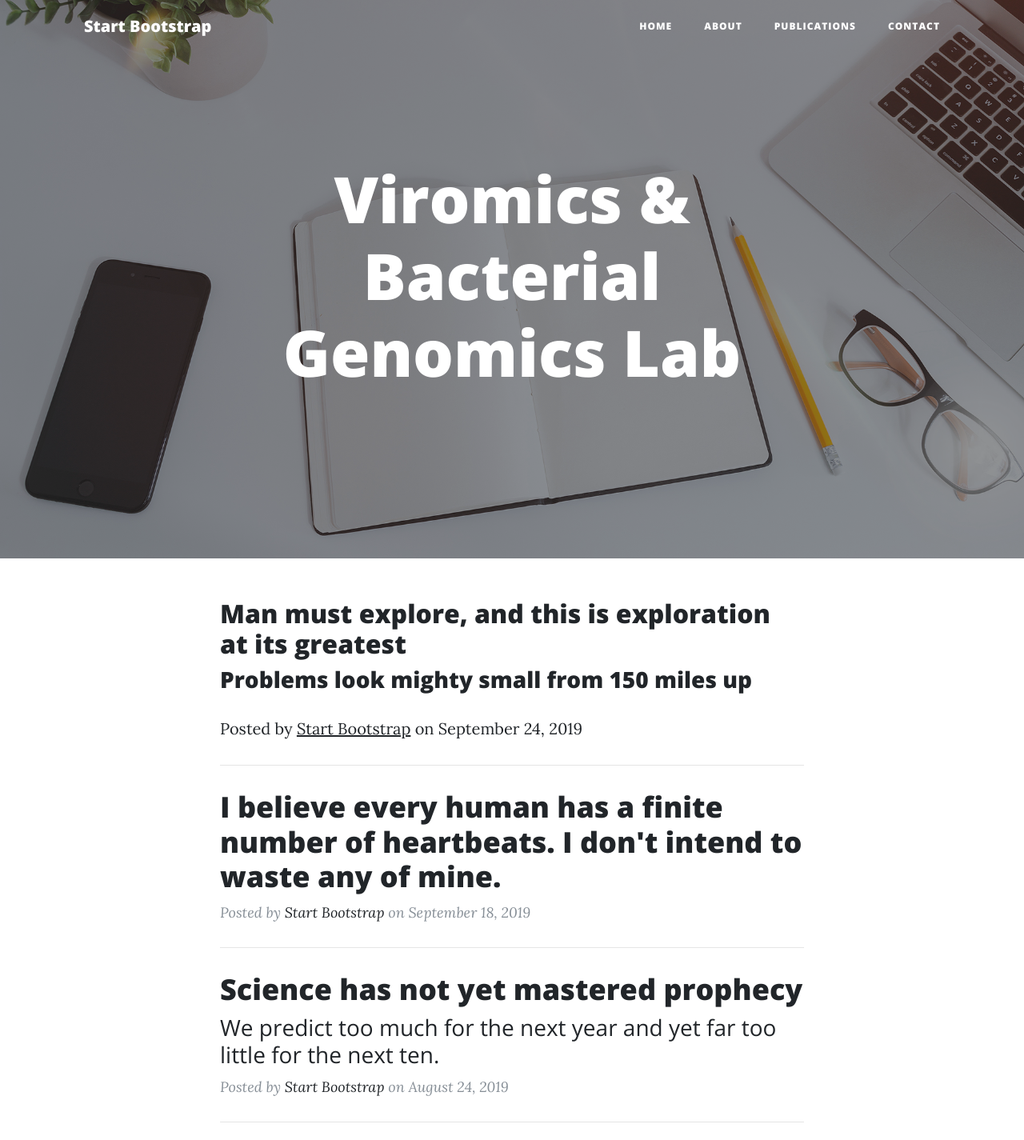
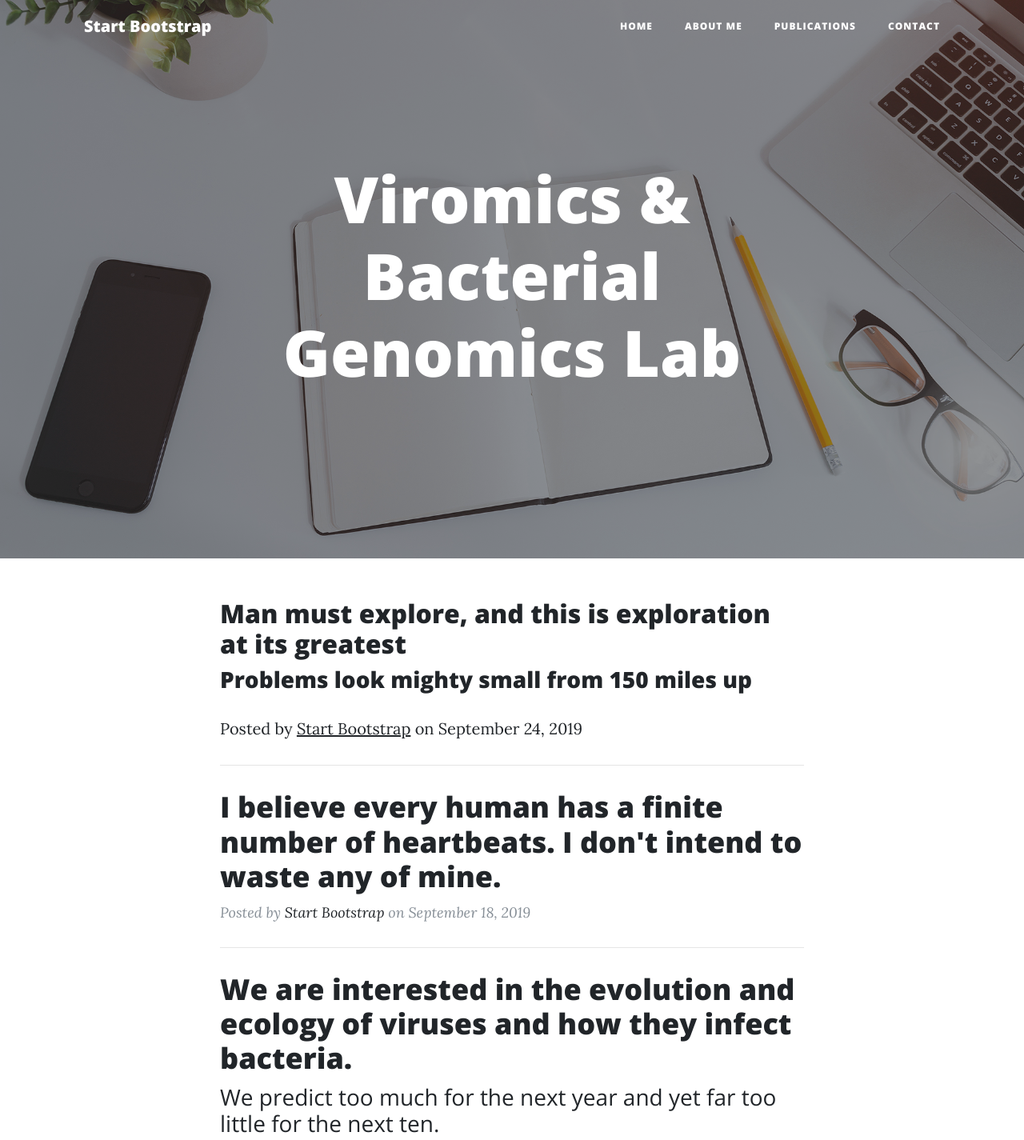
Before and after one commit to hugocastelan/LabViralMetagenomics, a website: page index.html in a window 1280 px wide. Shown: the top 1425 px of the page at 80% size. Drawn offline with nearby package versions, Linux system fonts and the light colour scheme.

Commit message:
Update index.html

```diff
--- a/index.html
+++ b/index.html
@@ -39,7 +39,7 @@
             <a class="nav-link" href="index.html">Home</a>
           </li>
           <li class="nav-item">
-            <a class="nav-link" href="about.html">About</a>
+            <a class="nav-link" href="about me.html">About me</a>
           </li>
           <li class="nav-item">
             <a class="nav-link" href="Publications.html">Publications</a>
@@ -99,7 +99,7 @@
         <div class="post-preview">
           <a href="post.html">
             <h2 class="post-title">
-              Science has not yet mastered prophecy
+              We are interested in the evolution and ecology of viruses and how they infect bacteria.
             </h2>
             <h3 class="post-subtitle">
               We predict too much for the next year and yet far too little for the next ten.
```
